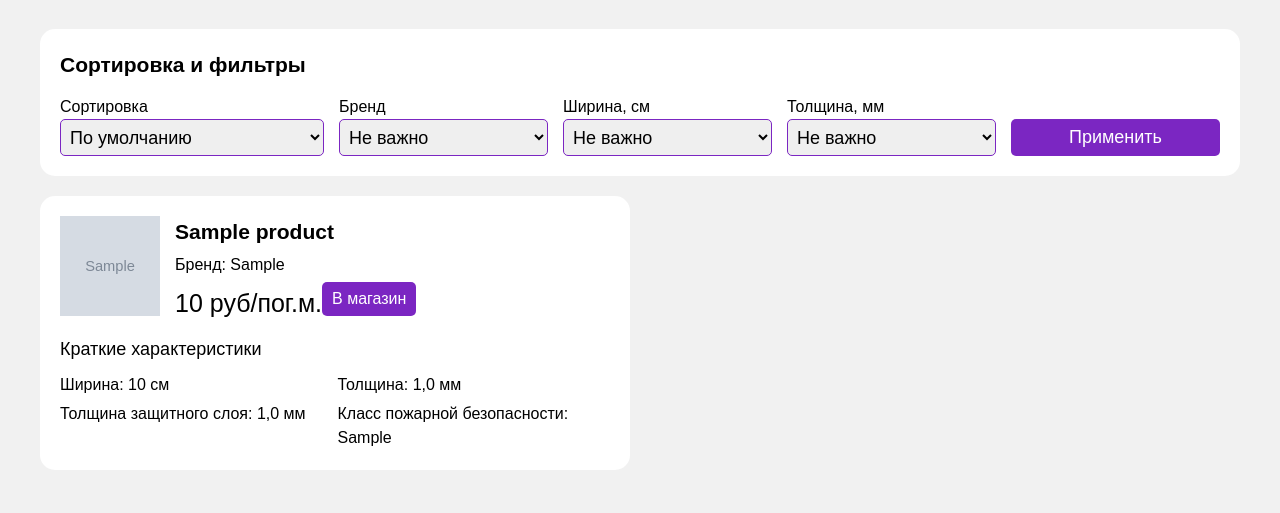
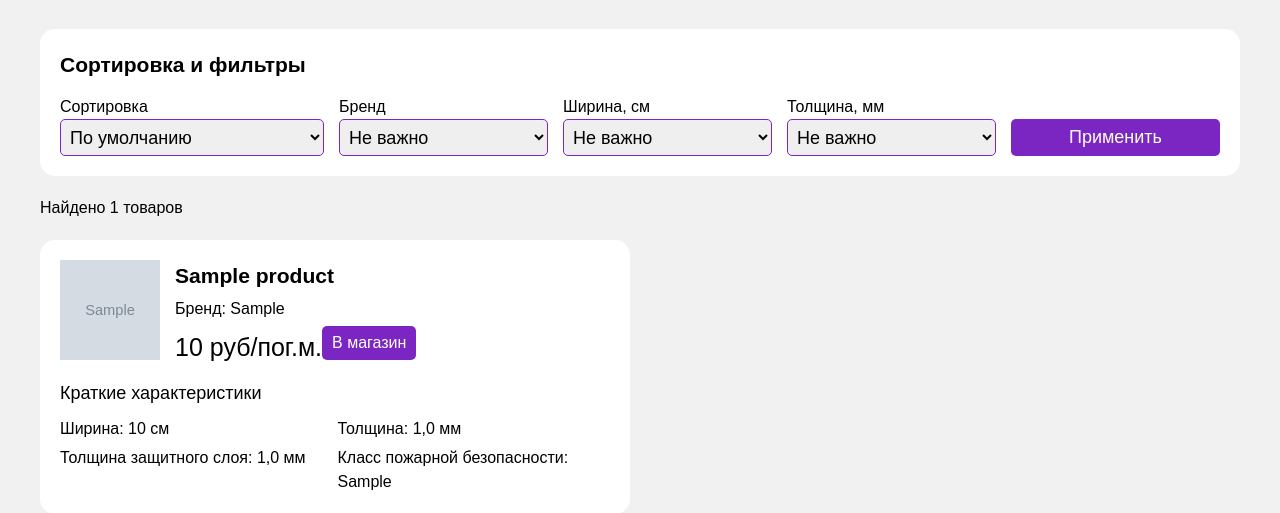
Before and after one commit to v1veX/DataBaseCourseWork, a Django app: page / in a window 1280 px wide. Shown: the part 139-652 px from the top of the page. Run offline with Django 5.2, Linux system fonts and the light colour scheme; tables that the repository leaves empty hold one stand-in row (values such as "Sample post"); grey boxes marked "Sample" are stand-in pictures.

Commit message:
Amount of showing products added

```diff
--- a/CourseWork/catalog/main/static/main/styles/styles.css
+++ b/CourseWork/catalog/main/static/main/styles/styles.css
@@ -356,8 +356,12 @@ body {
     font-size: 16px;
 }
 
-.no-products-message {
-  padding-block: 20px;
+.no-products-message, .products-amount {
+  padding-bottom: 20px;
+}
+
+.products-amount {
+    font-size: 16px;
 }
 
 @media (max-width: 950px) {
--- a/CourseWork/catalog/main/templates/main/index.html
+++ b/CourseWork/catalog/main/templates/main/index.html
@@ -63,6 +63,11 @@
         </section>
         <section class="products container">
             <h2 class="visually-hidden">Список товаров</h2>
+            {% if products_length == 0 %}
+            <div class="no-products-message">Товары не найдены</div>
+            {% else %}
+            <div class="products-amount">Найдено {{ products_length }} товаров</div>
+            {% endif %}
             <ul class="products__list">
                 {% for item in products %}
                 <li class="products__item">
@@ -111,9 +116,6 @@
                     </article>
                 </li>
                 {% endfor %}
-                {% if products_length == 0 %}
-                <div class="no-products-message">Товары не найдены</div>
-                {% endif %}
             </ul>
         </section>
     </main>
```
